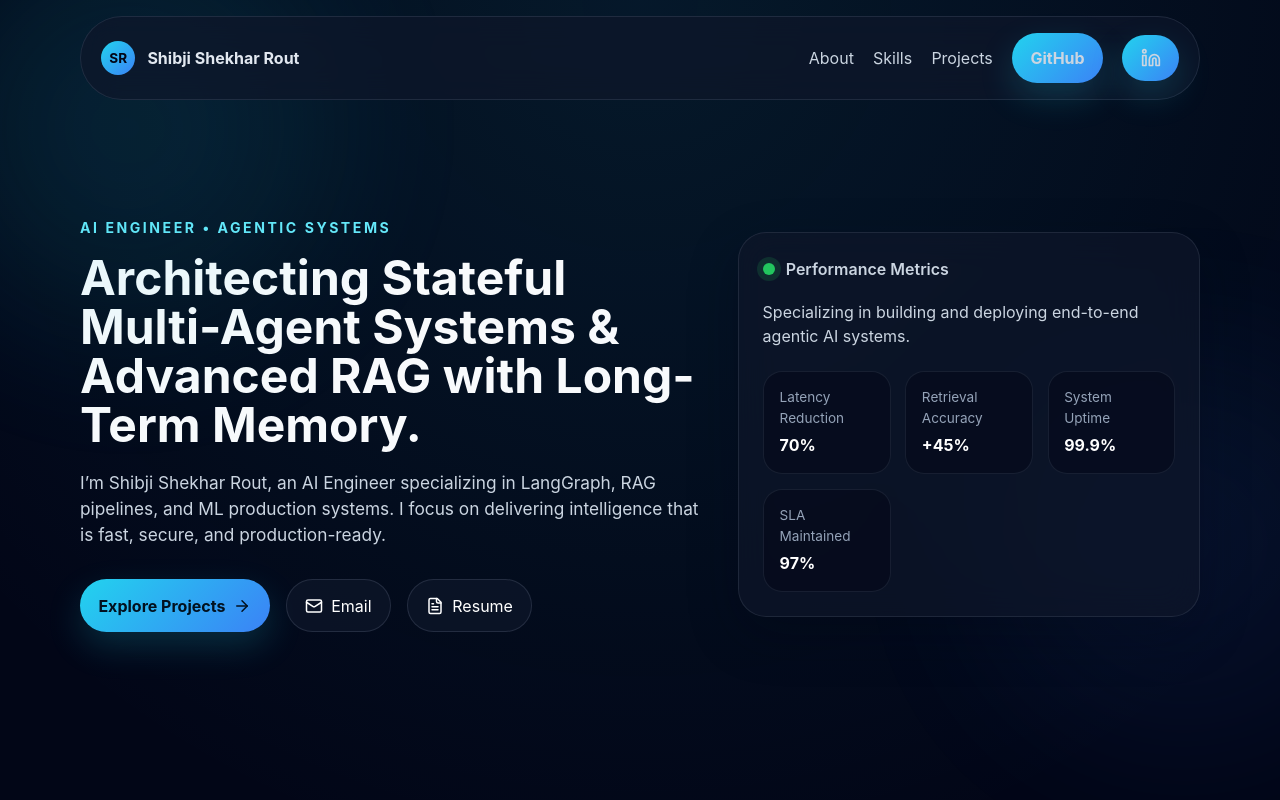
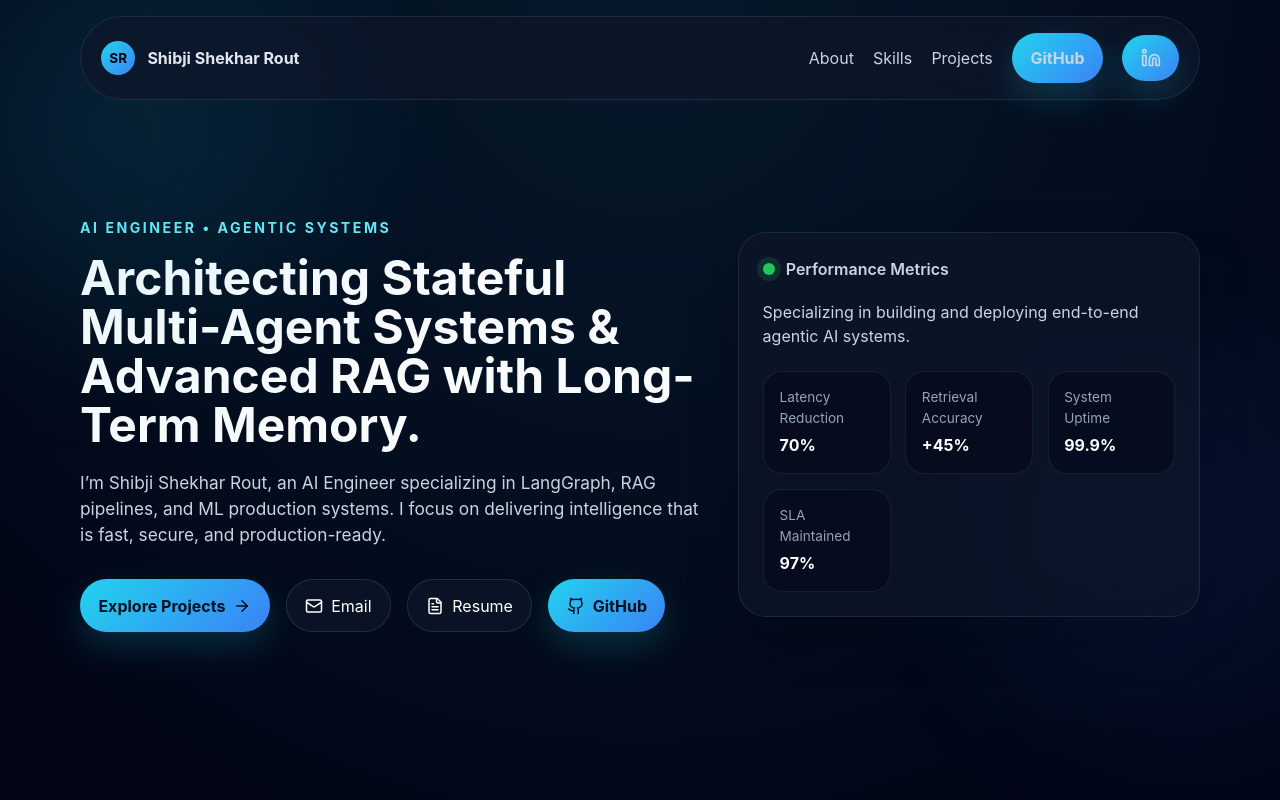
Before and after one commit to ShibjiRout/shibji-portfolio, a React (Vite) app: page / in a window 1280 px wide. Shown: the top 800 px of the page. Built offline with nearby package versions, Linux system fonts and the light colour scheme.

Commit message:
feat: resolve TS build errors and update performance metrics

```diff
--- a/src/App.tsx
+++ b/src/App.tsx
@@ -165,6 +165,9 @@ function App() {
               <a className="secondary-button" href="/Shibji_Rout.pdf" target="_blank" rel="noreferrer">
                 <FileText size={18} /> Resume
               </a>
+              <a className="nav-button" href="https://github.com/ShibjiRout" target="_blank" rel="noreferrer">
+              <Github size={18} /> GitHub
+              </a>
             </motion.div>
           </div>
 
```
